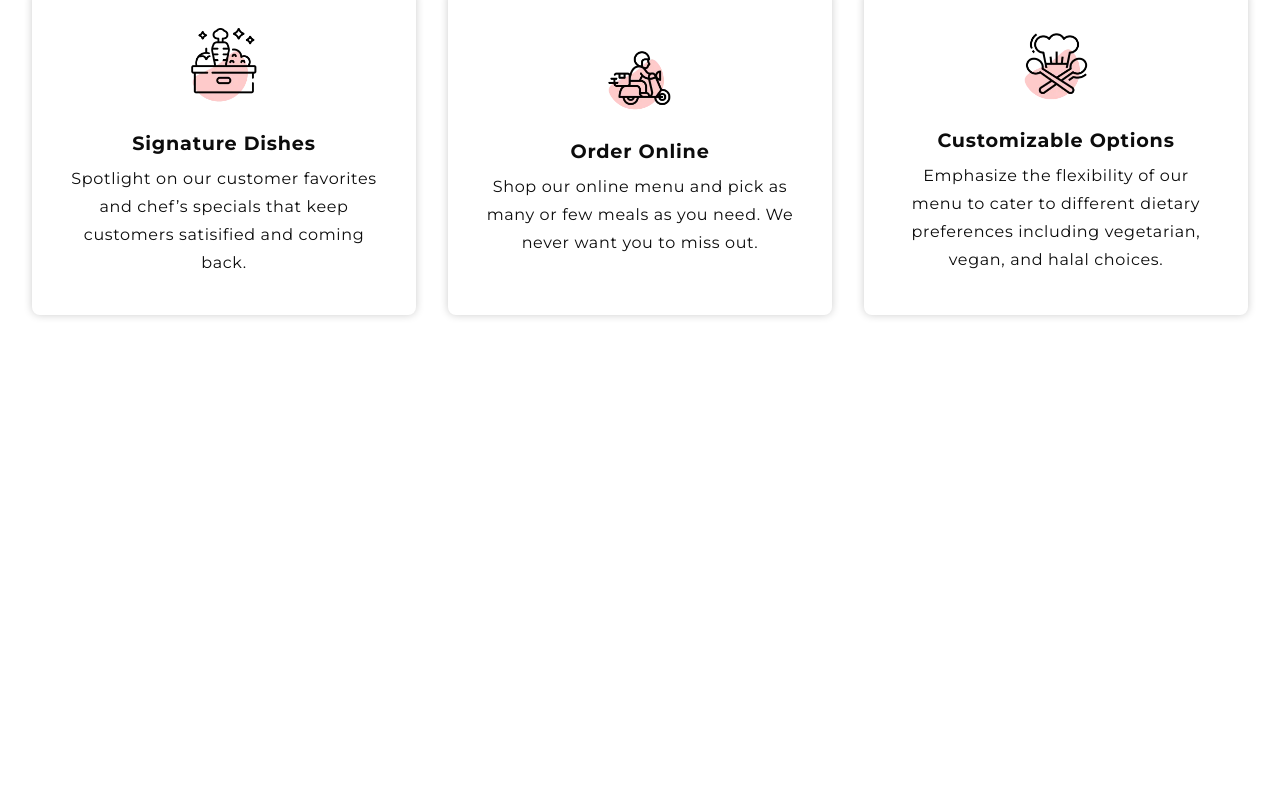
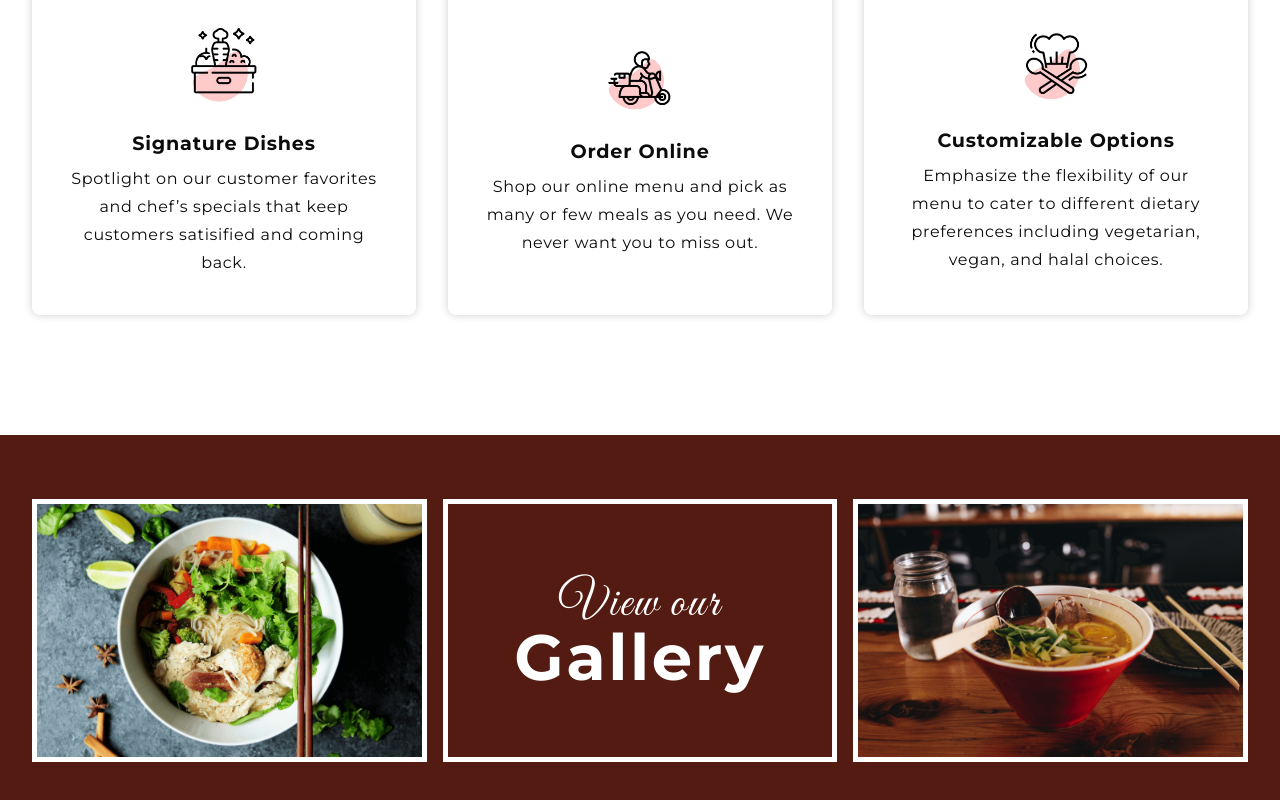
Before and after one commit to minhtriet359/Banhmi-BaYE, a React (Vite) app in the folder frontend/: page / in a window 1280 px wide. Shown: the part 1104-1904 px from the top of the page. Before the commit the page ends 1539 px from the top, so only its background shows below. Built offline with nearby package versions, Linux system fonts and the light colour scheme.

Commit message:
Finished view gallery component for home page

```diff
--- a/frontend/src/components/Feature/Feature.tsx
+++ b/frontend/src/components/Home/Feature/Feature.tsx
@@ -1,8 +1,8 @@
 import './Feature.css'
 import FeatureCard from './FeatureCard';
-import icon1 from '../../assets/feature-icon1.webp'
-import icon2 from '../../assets/feature-icon2.webp'
-import icon3 from '../../assets/feature-icon3.webp'
+import icon1 from '../../../assets/feature-icon1.webp'
+import icon2 from '../../../assets/feature-icon2.webp'
+import icon3 from '../../../assets/feature-icon3.webp'
 
 const CARD_CONTENT=[{
   img: icon1,
@@ -25,7 +25,7 @@ const Feature = () => {
   <section className="app__home-feature">
     <h2 className="p__greatvibes">Tasty & Fresh</h2>
     <h1 className='p__montserrat'>EXPERIENCE THE AUTHENTIC TASTE OF VIETNAM</h1>
-    <div className='flex__center app__home-feature_card_container'>
+    <div className='container flex__center app__home-feature_card_container'>
       {CARD_CONTENT.map((card, index)=>(
         <FeatureCard key={index} img={card.img} title={card.title} description={card.description}/>))}
     </div>
--- /dev/null
+++ b/frontend/src/components/Home/ViewGallery/ViewGallery.css
@@ -0,0 +1,78 @@
+.app__home-view-gallery {
+  width: 100vw;
+  background-color: var(--color-brown);
+}
+
+.app__home-view-gallery-container{
+  gap: 1rem;
+}
+
+.app__home-view-gallery-box,  .app__home-view-gallery-link{
+  flex: 1;
+  flex-direction: column;
+  overflow: hidden;
+  border: 5px solid white;
+  text-align: center;
+  margin: 4rem 0;
+  aspect-ratio: 1.5;
+}
+
+.app__home-view-gallery-box img {
+  width: 100%;
+  height: 100%;
+  object-fit: cover;
+  transition: transform 0.3s ease;
+}
+
+.app__home-view-gallery-box:hover img{
+  transform: scale(1.1);
+}
+
+.app__home-view-gallery-link{
+  transition: transform 0.5s ease;
+}
+
+.app__home-view-gallery-link:hover p{
+  transform: scale(1.2);
+}
+
+.app__home-view-gallery-link p {
+  margin: 0.5rem 0;
+}
+
+.app__home-view-gallery-link .p__greatvibes{
+  font-size: 3rem;
+}
+
+.app__home-view-gallery-link .headtext__montserrat{
+  margin-top: 1rem;
+  font-size: 4rem;
+}
+
+/* Ensure all boxes have the same height by stretching */
+.app__home-view-gallery-box,
+.app__home-view-gallery-link {
+  flex-basis: 0; /* Allows the items to be flexible */
+}
+
+@media screen and (max-width: 850px){
+  .app__home-view-gallery-link .p__greatvibes{
+    margin-top: 1.5rem;
+    font-size: 1.8rem;
+  }
+
+  .app__home-view-gallery-link .headtext__montserrat{
+    font-size: 2.5rem;
+  }
+}
+
+
+@media screen and (max-width: 650px){
+  .app__home-view-gallery-container{
+    display: block;
+  }
+
+  .app__home-view-gallery-link {
+    aspect-ratio: 0;
+  }
+}
--- /dev/null
+++ b/frontend/src/components/Home/ViewGallery/ViewGallery.tsx
@@ -0,0 +1,25 @@
+import './ViewGallery.css';
+import gallery1 from '../../../assets/gallery-1.png';
+import gallery2 from '../../../assets/gallery-2.png';
+import { Link } from 'react-router-dom';
+
+const ViewGallery = () => {
+  return (
+    <section className="app__home-view-gallery flex__center">
+      <div className='container app__home-view-gallery-container flex__center'>
+        <div className="app__home-view-gallery-box">
+          <img src={gallery1} alt="gallery photo 1"/>
+        </div>
+        <Link to='/gallery' className="app__home-view-gallery-link flex__center">
+          <p className="p__greatvibes">View our</p>
+          <p className="headtext__montserrat">Gallery</p>
+        </Link>
+        <div className="app__home-view-gallery-box">
+          <img src={gallery2} alt="gallery photo 2"/>
+        </div>
+      </div>
+    </section>
+  );
+}
+
+export default ViewGallery;
--- a/frontend/src/layouts/layout.tsx
+++ b/frontend/src/layouts/layout.tsx
@@ -12,7 +12,7 @@ const layout = ({children}: Props) => {
     <main>
       <Navbar/>
       <Hero/>
-      <div className="container">{children}</div>
+      <div>{children}</div>
       <Footer/>
     </main>
   )
--- a/frontend/src/pages/HomePage.tsx
+++ b/frontend/src/pages/HomePage.tsx
@@ -1,8 +1,11 @@
-import Feature from "../components/Feature/Feature";
+import Feature from "../components/Home/Feature/Feature";
+import ViewGallery from "../components/Home/ViewGallery/ViewGallery";
+
 
 const HomePage = () => {
   return <>
     <Feature/>
+    <ViewGallery/>
   </>
 }
 
```
Also changed, not shown: frontend/src/assets/gallery-1.png (added), frontend/src/assets/gallery-2.png (added), frontend/src/components/Home/Feature/Feature.css (renamed from frontend/src/components/Feature/Feature.css), frontend/src/components/Home/Feature/FeatureCard.tsx (renamed from frontend/src/components/Feature/FeatureCard.tsx).
